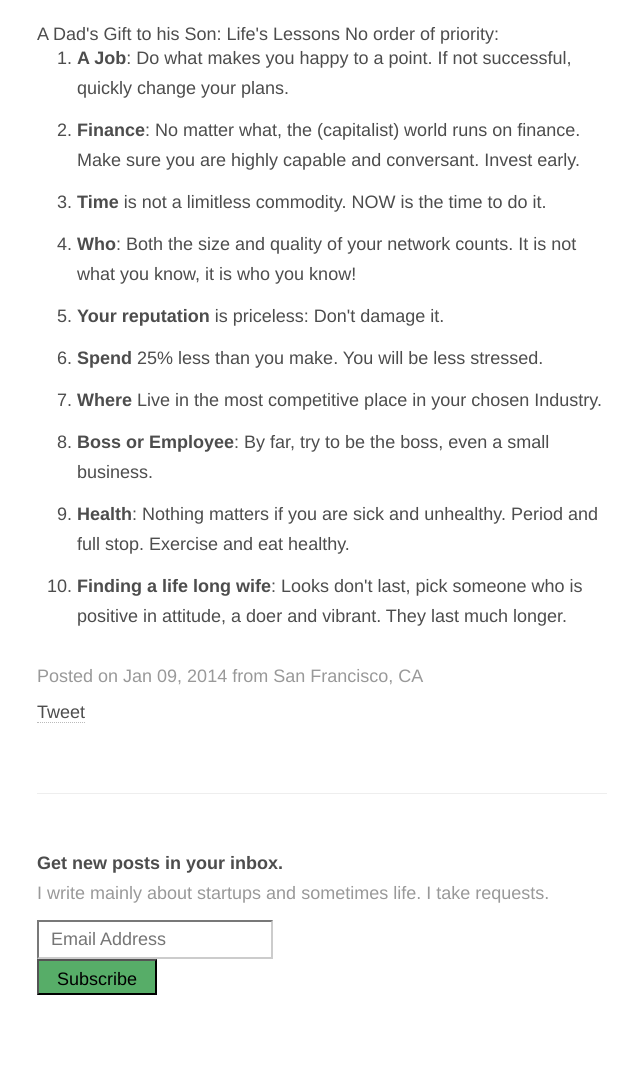
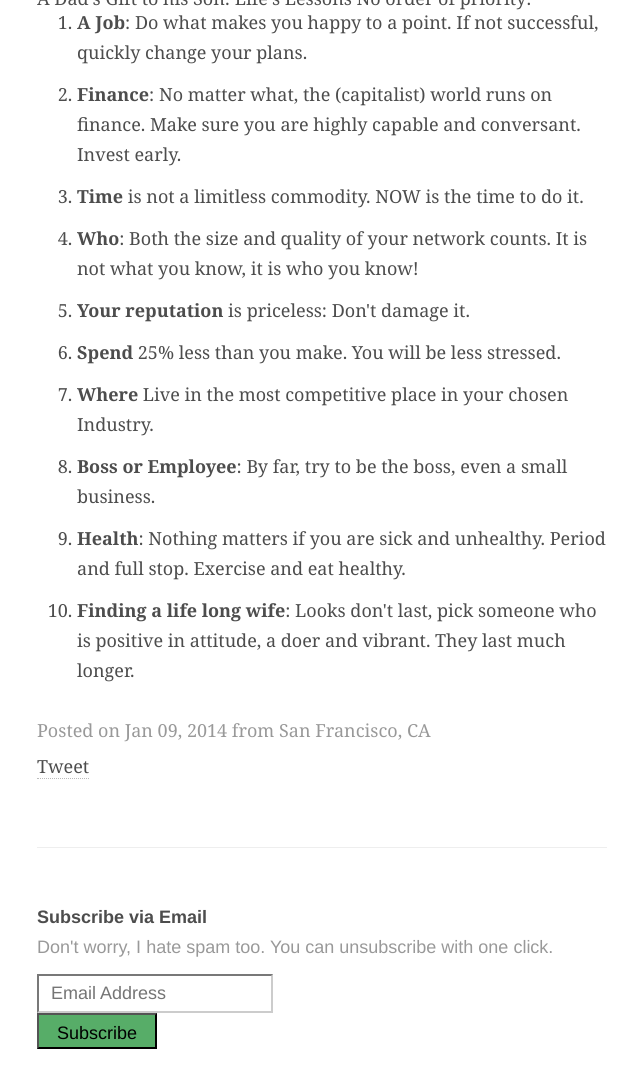
Before and after one commit to hsukenooi/hsukenooi.github.com, a Jekyll site: the page built from _posts/2014-01-09-lessons-learned-from-dad.textile, in a window 1280 px wide, cut to the strip 396-1505 px from the top of the page. Shown: the top 1088 px of the strip, without its empty margins (318-958 px from the left). Built offline with Jekyll 4.4.1, drawn with Linux system fonts in a browser that asks for light colours; nearby versions of some CDN libraries; comment, search, counter and statistics services are not loaded.

Commit message:
updates to font

```diff
--- a/_includes/mailchimp.html
+++ b/_includes/mailchimp.html
@@ -13,6 +13,9 @@
   }
   #mc_embed_signup form {
     padding: 0 !important;
+  }
+  .mc-field-group {
+    font-family: "myriad-pro", Helvetica Neue, Sans Serif;
   }
   #mc_embed_signup .button, #mc_embed_signup .button:hover {
     font-size: 18px;
@@ -45,8 +48,8 @@
 <form action="http://hsukenooi.us6.list-manage1.com/subscribe/post?u=456fa690ea6115b121014ae82&amp;id=7e6ac3a29f" method="post" id="mc-embedded-subscribe-form" name="mc-embedded-subscribe-form" class="validate" target="_blank" novalidate>
 
 <div class="mc-field-group">
-<p style="font-weight: bold; margin-bottom: 0;">Get new posts in your inbox.</p>
-<p style="color: #999; margin: 0 0 12px;">I write mainly about startups and sometimes life. I take requests.</p>
+<p style="font-weight: bold; margin-bottom: 0;">Subscribe via Email</p>
+<p style="color: #999; margin: 0 0 12px;">Don't worry, I hate spam too. You can unsubscribe with one click.</p>
   <input type="email" placeholder="Email Address" name="EMAIL" class="required email" id="mce-EMAIL" style="font-size: 18px; font-family: Helvetica Neue, Sans Serif; color: #999;">
 </div>
   <div id="mce-responses" class="clear">
--- a/css/screen.css
+++ b/css/screen.css
@@ -1,9 +1,12 @@
 body, li {
 	color: #4D4D4D;
-	font-family: "myriad-pro", Helvetica Neue, Sans Serif;
+	font-family: Georgia, Serif;
 	font-size: 18px;
 	line-height: 30px;
 	margin: 0;
+}
+h1, h2, h3, h4, header, .subheadline, blockquote {
+	font-family: "myriad-pro", Helvetica Neue, Sans Serif;
 }
 a {
 	text-decoration: none;
@@ -18,7 +21,7 @@ a:hover, .post h1 a:hover {
 .link-arrow { color: #ccc; }
 .demphasis { color: #999; }
 #body-content {
-	margin: 84px auto;
+	margin: 60px auto;
 	width: 570px;
 }
 .post-heading {
@@ -38,8 +41,8 @@ a:hover, .post h1 a:hover {
 	border-bottom: 0 !important;
 }
 .posts .post-listing {
-	padding: 60px 0 24px;
-	margin-bottom: 18px;
+	padding: 36px 0 6px;
+	margin-bottom: 12px;
 	border-top: 1px solid #eee;
 	border-bottom: 0;
 }
@@ -127,7 +130,7 @@ a:hover, .post h1 a:hover {
 }
 
 header {
-	padding-bottom: 72px;
+	padding-bottom: 60px;
 	position: relative;
 }
 header #picture-me {
```
